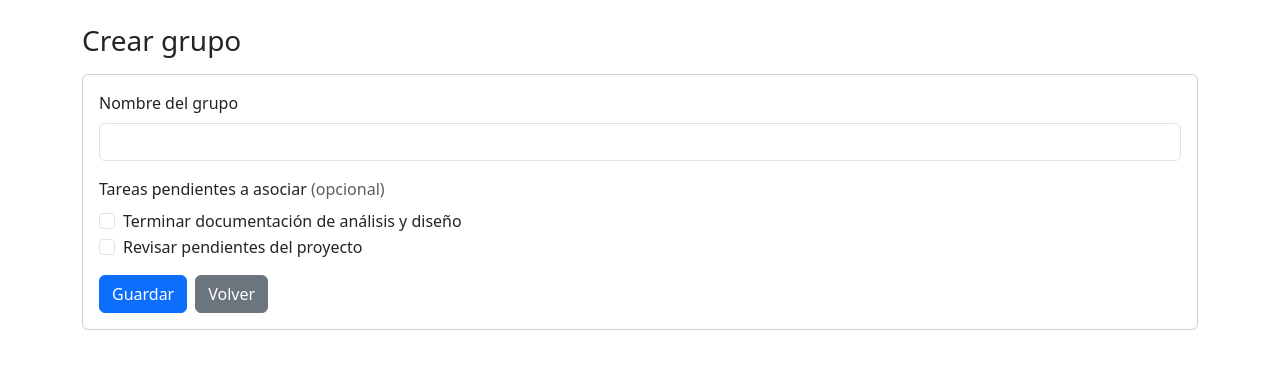
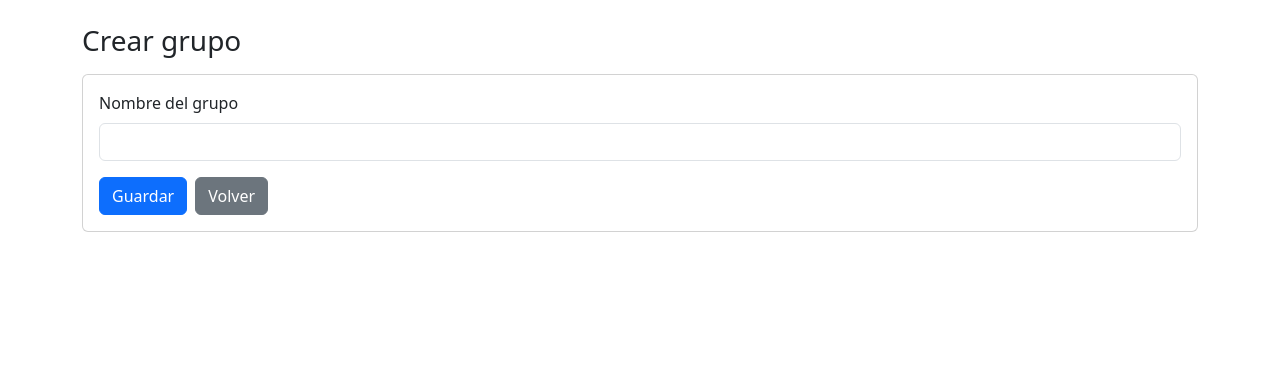
Before and after one commit to DencelRS04/control_tareas_php, a PHP site: page /grupos/crear.php in a window 1280 px wide. Shown: the part 56-425 px from the top of the page. Run offline with PHP 8.4, Linux system fonts and the light colour scheme; data comes from the database, SQL or seed files in the repository.

Commit message:
Quitado asignar tarea a gruo
estaba extra al requerimiento

```diff
--- a/grupos/crear.php
+++ b/grupos/crear.php
@@ -69,22 +69,6 @@ require_once __DIR__ . '/../includes/header.php';
                    value="<?= htmlspecialchars($nombre) ?>">
         </div>
 
-        <?php if (count($tareasPendientes) > 0): ?>
-            <div class="mb-3">
-                <label class="form-label">Tareas pendientes a asociar <span class="text-muted">(opcional)</span></label>
-                <?php foreach ($tareasPendientes as $tarea): ?>
-                    <div class="form-check">
-                        <input class="form-check-input" type="checkbox"
-                               name="tareas[]"
-                               value="<?= (int)$tarea['id_tarea'] ?>"
-                               id="tarea_<?= (int)$tarea['id_tarea'] ?>">
-                        <label class="form-check-label" for="tarea_<?= (int)$tarea['id_tarea'] ?>">
-                            <?= htmlspecialchars(mb_strimwidth($tarea['detalle'], 0, 100, '...')) ?>
-                        </label>
-                    </div>
-                <?php endforeach; ?>
-            </div>
-        <?php endif; ?>
 
         <div class="d-flex gap-2">
             <button class="btn btn-primary" type="submit">Guardar</button>
--- a/grupos/index.php
+++ b/grupos/index.php
@@ -19,7 +19,9 @@ require_once __DIR__ . '/../includes/header.php';
 
 <div class="d-flex justify-content-between align-items-center mb-3">
     <h1 class="h3 mb-0">Grupos de tareas</h1>
+    <a class="btn btn-secondary" href="../index.php">Volver</a>
     <a class="btn btn-primary" href="crear.php">Nuevo grupo</a>
+
 </div>
 
 <?php if (count($grupos) === 0): ?>
```
